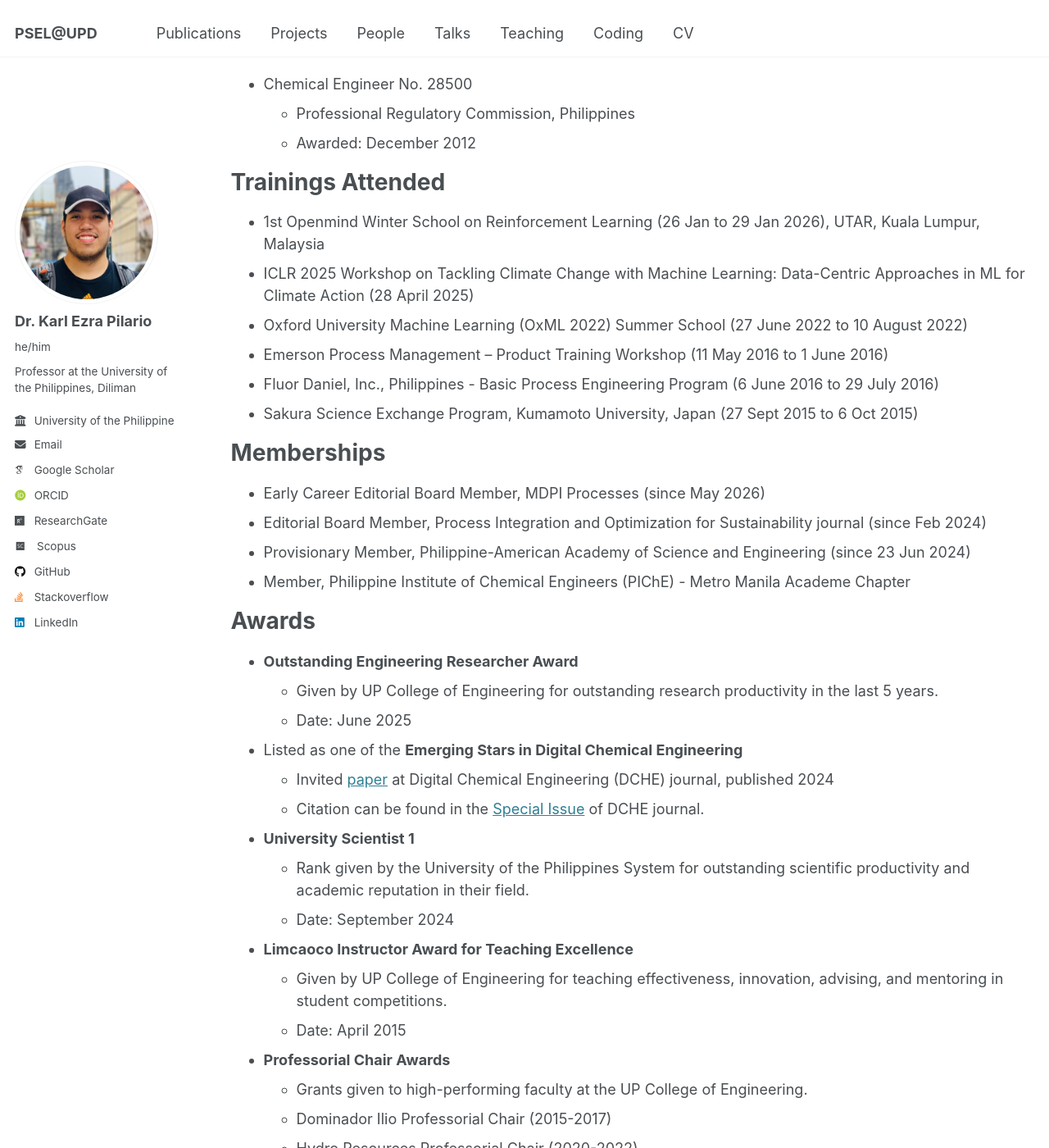
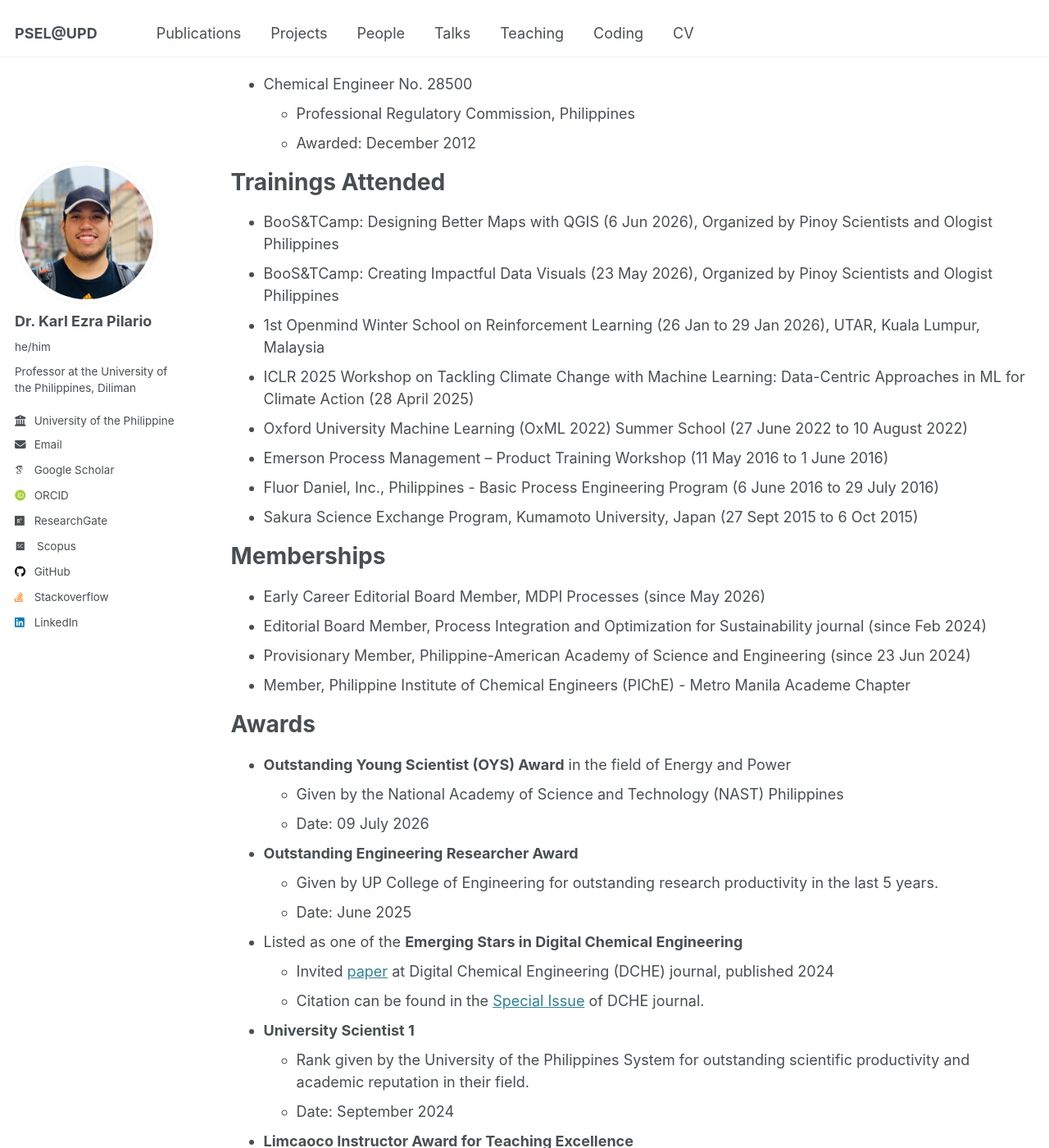
Before and after one commit to kspilario/kspilario.github.io, a Jekyll site: the page built from _pages/cv.md, in a window 1280 px wide and 1400 px high, scrolled down 1043 px. Shown: the whole window at 82% size. Built offline with Jekyll 4.4.1, drawn with Linux system fonts in a browser that asks for light colours; some web fonts are replaced.

Commit message:
Update cv.md

```diff
--- a/_pages/cv.md
+++ b/_pages/cv.md
@@ -46,6 +46,8 @@ Licenses
 
 Trainings Attended
 ======
+* BooS&TCamp: Designing Better Maps with QGIS (6 Jun 2026), Organized by Pinoy Scientists and Ologist Philippines
+* BooS&TCamp: Creating Impactful Data Visuals (23 May 2026), Organized by Pinoy Scientists and Ologist Philippines
 * 1st Openmind Winter School on Reinforcement Learning (26 Jan to 29 Jan 2026), UTAR, Kuala Lumpur, Malaysia
 * ICLR 2025 Workshop on Tackling Climate Change with Machine Learning: Data-Centric Approaches in ML for Climate Action (28 April 2025)
 * Oxford University Machine Learning (OxML 2022) Summer School (27 June 2022 to 10 August 2022)
@@ -62,6 +64,9 @@ Memberships
 
 Awards
 ======
+* **Outstanding Young Scientist (OYS) Award** in the field of Energy and Power
+  * Given by the National Academy of Science and Technology (NAST) Philippines
+  * Date: 09 July 2026
 * **Outstanding Engineering Researcher Award**
   * Given by UP College of Engineering for outstanding research productivity in the last 5 years.
   * Date: June 2025
```
